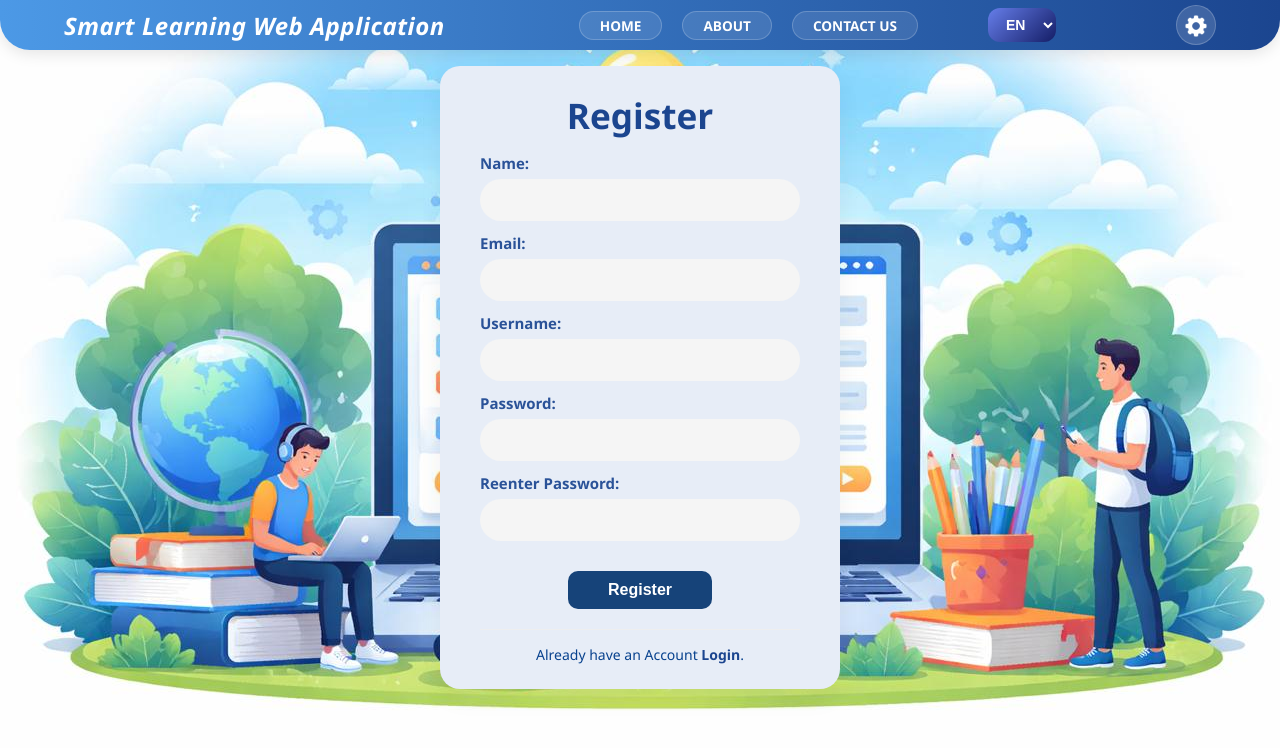
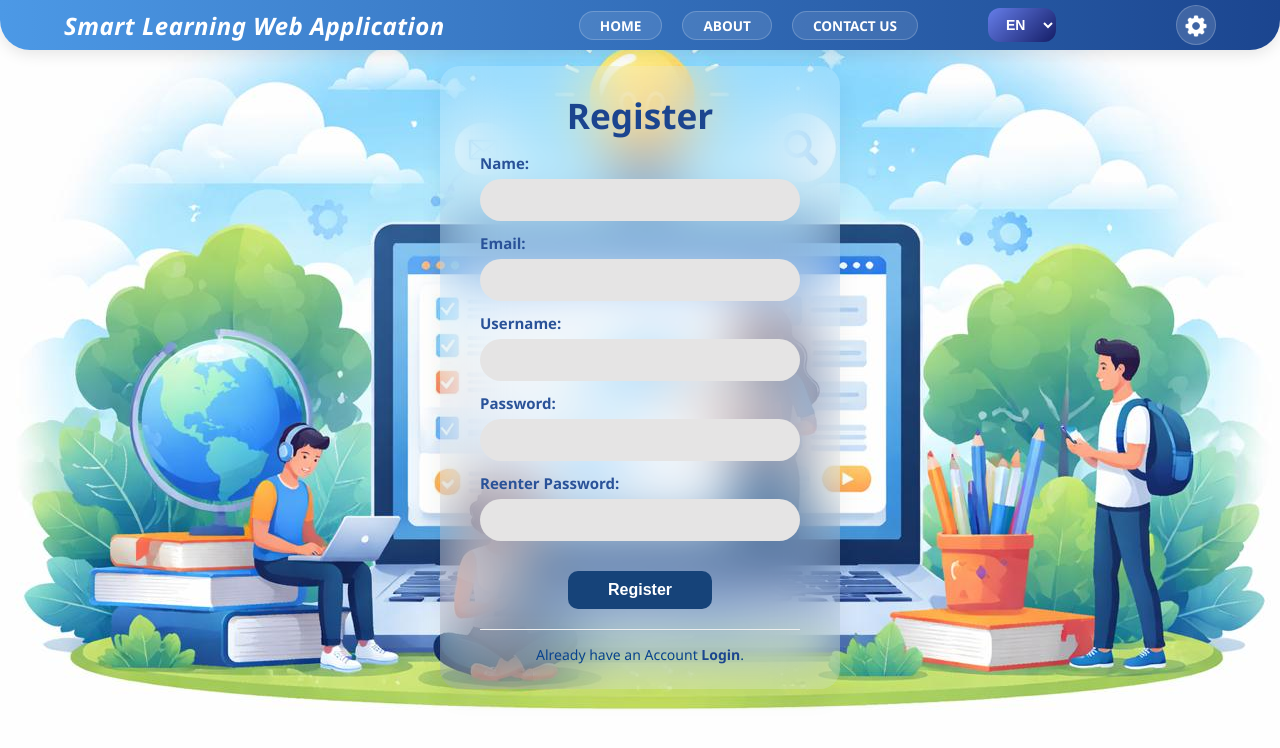
Before and after one commit to KeshaCodeolima/smart-learning-web-app-frontend, a React (Create React App) app: page /signup in a window 1280 px wide. Shown: the top 748 px of the page. Built offline with nearby package versions, Linux system fonts and the light colour scheme.

Commit message:
(localization): Change the background color of the signup page.

```diff
--- a/src/Components/Signup/signup.css
+++ b/src/Components/Signup/signup.css
@@ -1,5 +1,7 @@
 .signupmain {
-  background: #e7edf7;
+  background: rgba(255, 255, 255, 0.15);
+  backdrop-filter: blur(30px);
+  -webkit-backdrop-filter: blur(30px);
   width: 90%;
   max-width: 400px;
   margin: 2vh auto;
@@ -35,7 +37,7 @@
   padding: 12px 15px;
   border-radius: 25px;
   border: none;
-  background-color: #f5f5f5;
+  background-color: #e5e4e4;
   font-size: 16px;
   outline: none;
   transition: background 0.3s ease;
```
